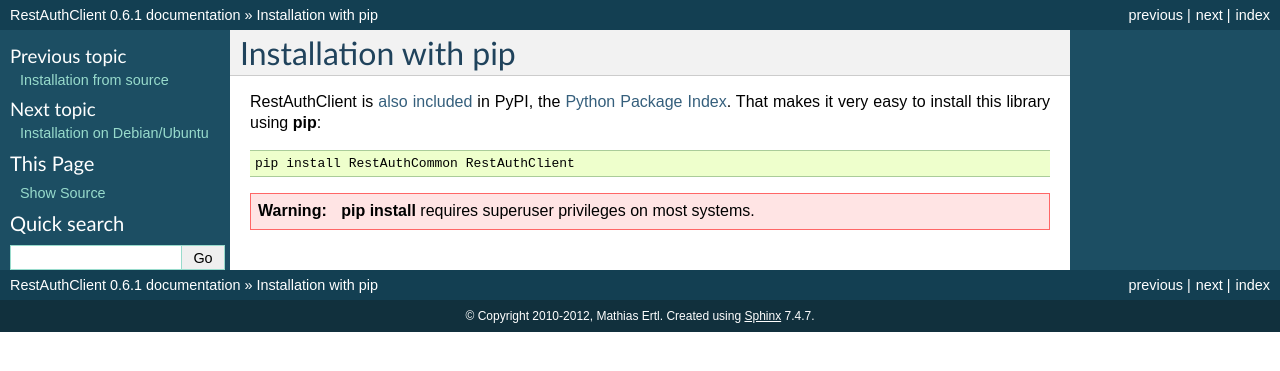
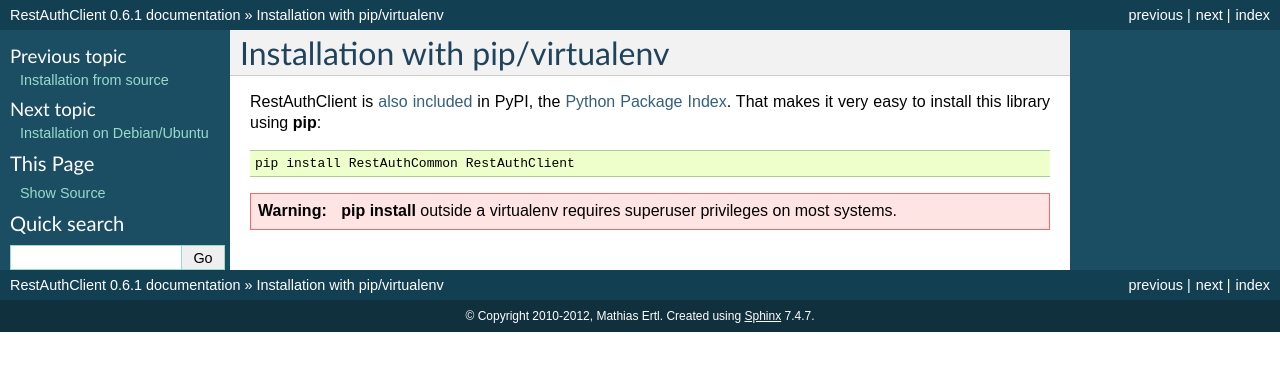
Before and after one commit to RestAuth/RestAuthClient, a Sphinx documentation site: the page built from doc/install/with-pip.rst, in a window 1280 px wide. Shown: the top 371 px of the page. Built offline with Sphinx 7.4.7, drawn with Linux system fonts in a browser that asks for light colours.

Commit message:
mention virtualenv as well

```diff
--- a/doc/install/with-pip.rst
+++ b/doc/install/with-pip.rst
@@ -1,5 +1,5 @@
-Installation with pip
-=====================
+Installation with pip/virtualenv
+================================
 
 RestAuthClient is `also included <https://pypi.python.org/pypi/RestAuthClient/>`_ in PyPI, the
 `Python Package Index <https://pypi.python.org/>`_. That makes it very easy to install this
@@ -9,4 +9,5 @@
 
    pip install RestAuthCommon RestAuthClient
 
-.. WARNING:: :command:`pip install` requires superuser privileges on most systems.
+.. WARNING:: :command:`pip install` outside a virtualenv requires superuser privileges on most
+   systems.
```
